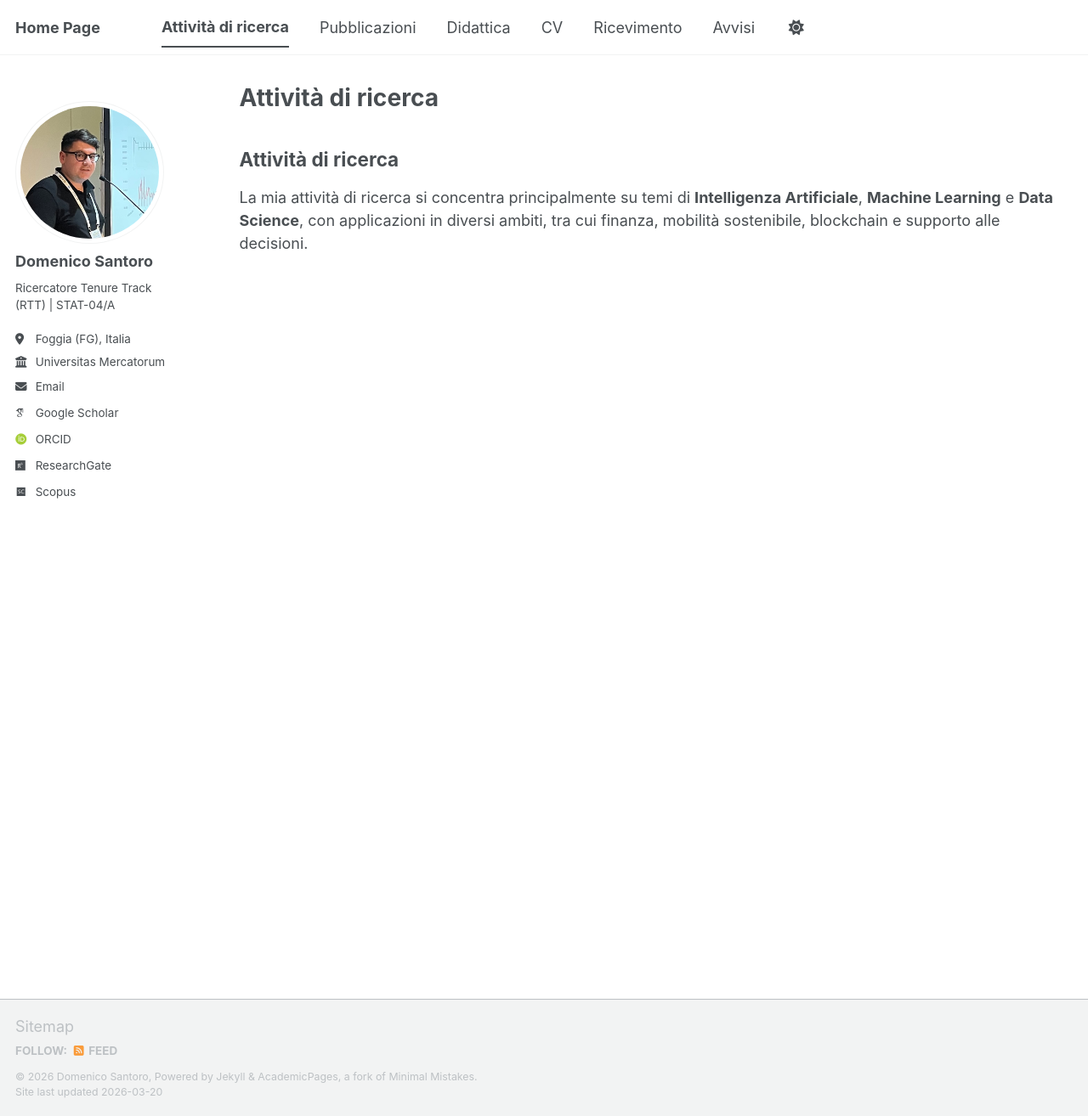
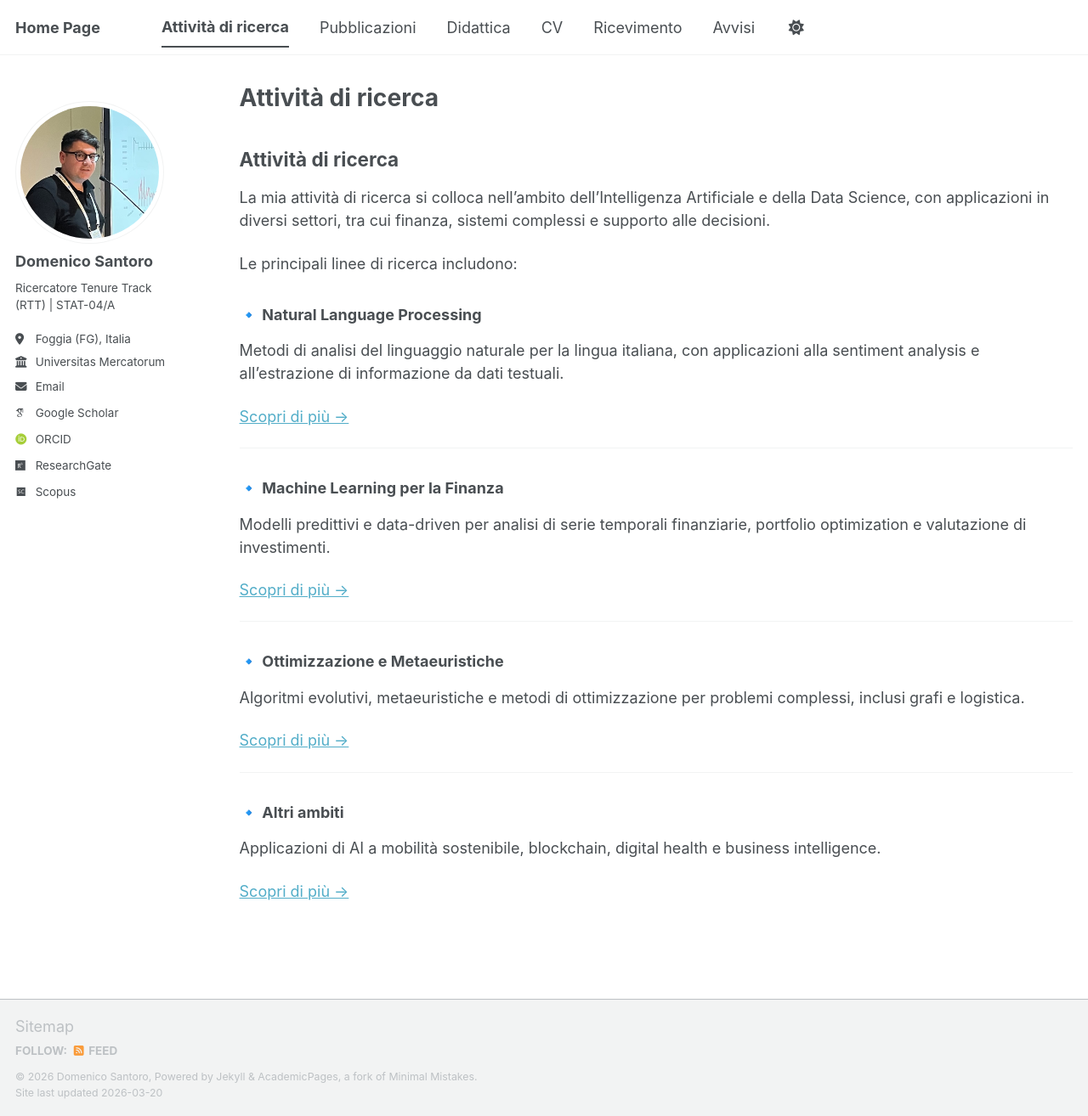
Before and after one commit to mimmoexe/mimmoexe.github.io, a Jekyll site: the page built from _pages/research.md, in a window 1280 px wide and 1314 px high. Shown: the whole window at 85% size. Built offline with Jekyll 4.4.1, drawn with Linux system fonts in a browser that asks for light colours; some web fonts are replaced; a script bundle is joined from its source files by our own code; library files that are not in the unit come from our copies.

Commit message:
Update research.md

```diff
--- a/_pages/research.md
+++ b/_pages/research.md
@@ -7,4 +7,32 @@ author_profile: true
 
 ## Attività di ricerca
 
-La mia attività di ricerca si concentra principalmente su temi di **Intelligenza Artificiale**, **Machine Learning** e **Data Science**, con applicazioni in diversi ambiti, tra cui finanza, mobilità sostenibile, blockchain e supporto alle decisioni.
+La mia attività di ricerca si colloca nell’ambito dell’Intelligenza Artificiale e della Data Science, con applicazioni in diversi settori, tra cui finanza, sistemi complessi e supporto alle decisioni.
+
+Le principali linee di ricerca includono:
+
+### 🔹 Natural Language Processing
+Metodi di analisi del linguaggio naturale per la lingua italiana, con applicazioni alla sentiment analysis e all’estrazione di informazione da dati testuali.
+
+[Scopri di più →](/ricerca/nlp/)
+
+---
+
+### 🔹 Machine Learning per la Finanza
+Modelli predittivi e data-driven per analisi di serie temporali finanziarie, portfolio optimization e valutazione di investimenti.
+
+[Scopri di più →](/ricerca/finance/)
+
+---
+
+### 🔹 Ottimizzazione e Metaeuristiche
+Algoritmi evolutivi, metaeuristiche e metodi di ottimizzazione per problemi complessi, inclusi grafi e logistica.
+
+[Scopri di più →](/ricerca/optimization/)
+
+---
+
+### 🔹 Altri ambiti
+Applicazioni di AI a mobilità sostenibile, blockchain, digital health e business intelligence.
+
+[Scopri di più →](/ricerca/other/)
```
